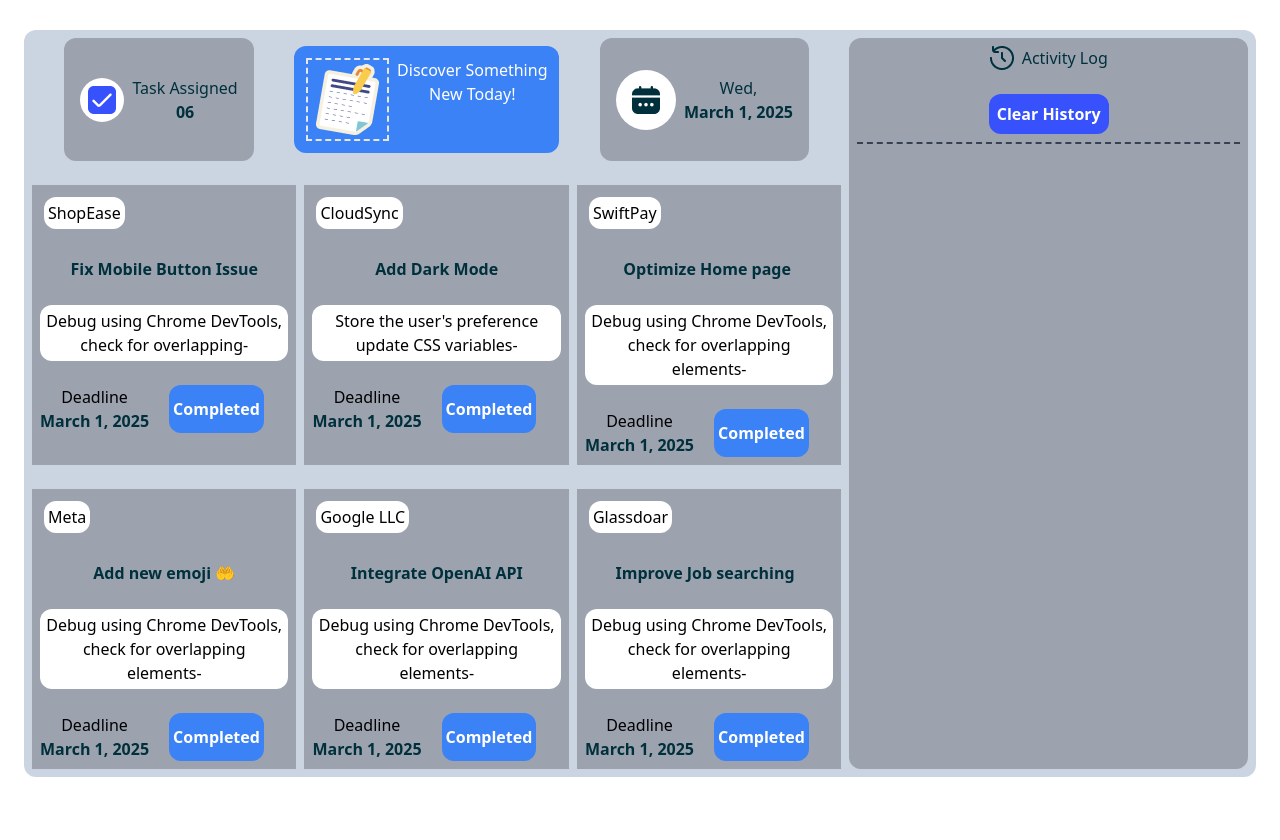
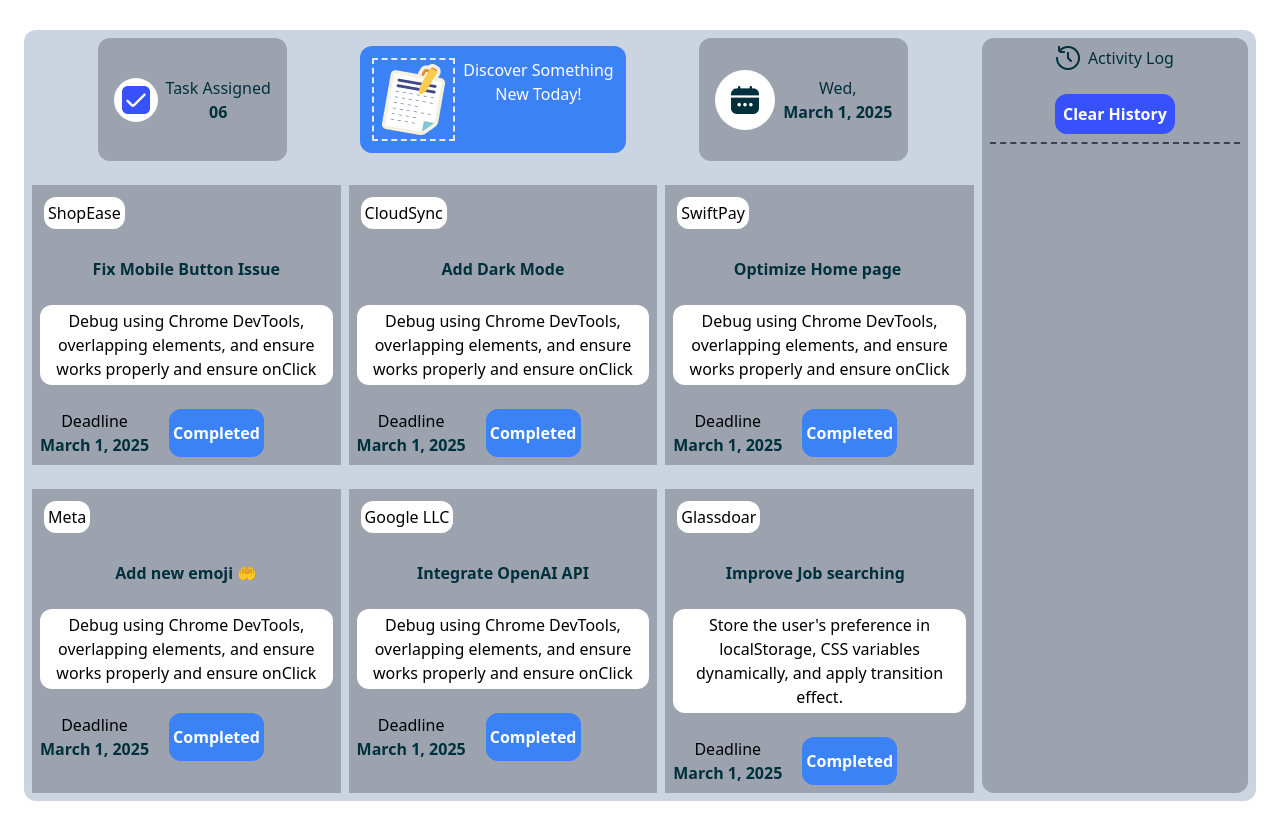
Before and after one commit to sanjidtalukder/Dev-board, a plain HTML site: page index.html in a window 1280 px wide. Shown: the part 106-946 px from the top of the page. Drawn offline with nearby package versions, Linux system fonts and the light colour scheme.

Commit message:
commit for correction code

```diff
--- a/index.html
+++ b/index.html
@@ -85,8 +85,8 @@
                     <button class="bg-[#FFFFFF] text-[#000000] p-1 rounded-xl text-center">ShopEase</button>
                 </div><br>
                 <h1 class="text-[#00303C] font-semibold">Fix Mobile Button Issue </h1><br>
-                <p class="text-[#000000] bg-[#FFFFFF] font-light rounded-xl p-1">Debug using Chrome DevTools,<br>
-                     check for overlapping-</p><br>
+                <p class="text-[#000000] bg-[#FFFFFF] font-light rounded-xl p-1">Debug using Chrome DevTools,<br> overlapping elements, and ensure <br> works properly
+                    and ensure onClick </p><br>
                      <div class="flex text-center gap-5">
                         <div>
                             <h3 class="text-[#000000] font-light">Deadline</h3>
@@ -101,8 +101,8 @@
                     <button class="bg-[#FFFFFF] text-[#000000] p-1 rounded-xl text-center">CloudSync</button>
                 </div><br>
                 <h1 class="text-[#00303C] font-semibold">Add Dark Mode </h1><br>
-                <p class="text-[#000000] bg-[#FFFFFF] font-light rounded-xl p-1">Store the user's preference<br>
-                     update CSS variables-
+                <p class="text-[#000000] bg-[#FFFFFF] font-light rounded-xl p-1">Debug using Chrome DevTools,<br> overlapping elements, and ensure<br> works properly
+                    and ensure onClick
                      </p><br>
                      <div class="flex text-center gap-5">
                         <div>
@@ -119,8 +119,8 @@
                     <button class="bg-[#FFFFFF] text-[#000000] p-1 rounded-xl text-center">SwiftPay</button>
                 </div><br>
                 <h1 class="text-[#00303C] font-semibold">Optimize  Home page  </h1><br>
-                <p class="text-[#000000] bg-[#FFFFFF] font-light rounded-xl p-1">Debug using Chrome DevTools,<br>
-                     check for overlapping elements-</p><br>
+                <p class="text-[#000000] bg-[#FFFFFF] font-light rounded-xl p-1">Debug using Chrome DevTools,<br> overlapping elements, and ensure<br> works properly
+                    and ensure onClick </p><br>
                      <div class="flex text-center gap-5">
                         <div>
                             <h3 class="text-[#000000] font-light">Deadline</h3>
@@ -140,8 +140,8 @@
                     <button class="bg-[#FFFFFF] text-[#000000] p-1 rounded-xl text-center">Meta</button>
                 </div><br>
                 <h1 class="text-[#00303C] font-semibold">Add new emoji 🤲 </h1><br>
-                <p class="text-[#000000] bg-[#FFFFFF] font-light rounded-xl p-1">Debug using Chrome DevTools,<br>
-                     check for overlapping elements-</p><br>
+                <p class="text-[#000000] bg-[#FFFFFF] font-light rounded-xl p-1">Debug using Chrome DevTools,<br> overlapping elements, and ensure<br> works properly
+                    and ensure onClick </p><br>
                      <div class="flex text-center gap-5">
                         <div>
                             <h3 class="text-[#000000] font-light">Deadline</h3>
@@ -158,9 +158,8 @@
 
                 </div><br>
                 <h1 class="text-[#00303C] font-semibold">Integrate OpenAI API </h1><br>
-                <p class="text-[#000000] bg-[#FFFFFF] font-light rounded-xl p-1">Debug using Chrome DevTools,<br>
-                     check for overlapping elements-
-                     </p><br>
+                <p class="text-[#000000] bg-[#FFFFFF] font-light rounded-xl p-1">Debug using Chrome DevTools,<br> overlapping elements, and ensure<br> works properly
+                    and ensure onClick</p><br>
                      <div class="flex text-center gap-5">
                         <div>
                             <h3 class="text-[#000000] font-light">Deadline</h3>
@@ -177,8 +176,7 @@
 
                 </div><br>
                 <h1 class="text-[#00303C] font-semibold">Improve Job searching   </h1><br>
-                <p class="text-[#000000] bg-[#FFFFFF] font-light rounded-xl p-1">Debug using Chrome DevTools,<br>
-                     check for overlapping elements-</p><br>
+                <p class="text-[#000000] bg-[#FFFFFF] font-light rounded-xl p-1">Store the user's preference in<br> localStorage, CSS variables dynamically, and apply transition effect.</p><br>
                      <div class="flex text-center gap-5">
                         <div>
                             <h3 class="text-[#000000] font-light">Deadline</h3>
@@ -191,7 +189,7 @@
         </div>
     </div>
 
-    <div  class="bg-gray-400 p-2 rounded-xl w-100 text-center ">
+    <div  class="bg-gray-400 p-2 rounded-xl w-110 text-center ">
         <div class="flex items-center justify-center gap-2">
             <img class="w-6 h-6" src="assets/activity.png" alt="">
             <p class="text-[#00303C] font-medium">Activity Log</p>
```
